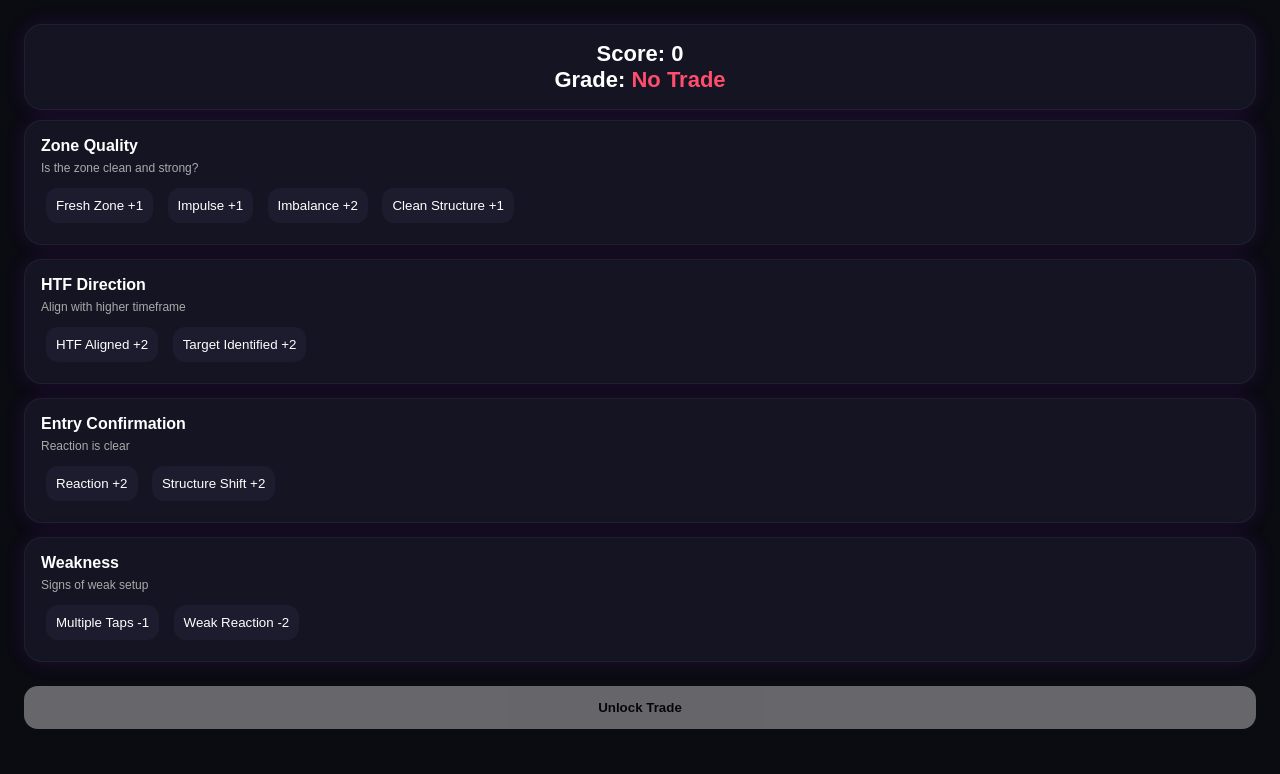
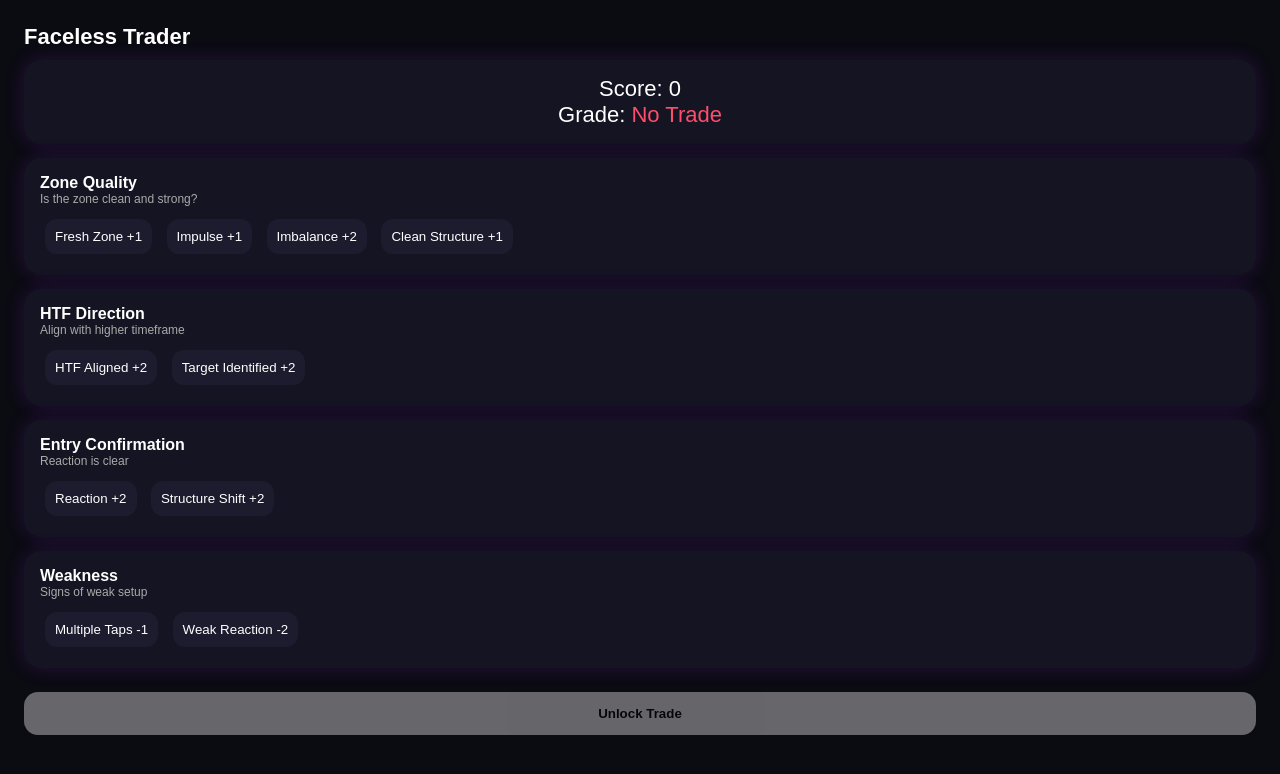
Before and after one commit to corshellerowland-creator/S-D, a plain HTML site: page index.html in a window 1280 px wide. Drawn offline with Linux system fonts and the light colour scheme.

Commit message:
Add files via upload

```diff
--- a/index.html
+++ b/index.html
@@ -2,24 +2,27 @@
 <html>
 <head>
 <meta name="viewport" content="width=device-width, initial-scale=1.0">
-<title>Faceless Trader - Strategy SD</title>
+<title>Faceless Trader</title>
 <style>
 body{background:#0b0b12;color:white;font-family:sans-serif;padding:16px}
-.panel{background:#141422;border-radius:18px;padding:16px;margin-bottom:14px;border:1px solid rgba(255,255,255,0.05);box-shadow:0 0 20px rgba(138,43,226,0.15)}
-.score{text-align:center;font-size:22px;font-weight:bold;margin-bottom:10px}
+.header{font-size:22px;font-weight:bold;margin-bottom:10px}
+.panel{background:#141422;border-radius:18px;padding:16px;margin-bottom:14px;box-shadow:0 0 20px rgba(138,43,226,0.2)}
+.score{font-size:22px;text-align:center}
 .gradeA{color:#00ff9c}
 .gradeB{color:#ffd23f}
 .gradeC{color:#ff4d6d}
-.sectionTitle{font-weight:bold;margin-bottom:6px}
+.sectionTitle{font-weight:bold}
 .desc{font-size:12px;color:#aaa;margin-bottom:8px}
 .btn{padding:10px;border-radius:12px;margin:5px;border:none;background:#1c1c2e;color:white}
 .active{background:linear-gradient(135deg,#8b5cf6,#39b8ff);box-shadow:0 0 10px rgba(138,43,226,0.6)}
+.unlock{width:100%;padding:14px;border-radius:14px;border:none;font-weight:bold;margin-top:10px}
 .locked{opacity:0.4}
-.unlock{width:100%;padding:14px;border-radius:14px;border:none;font-weight:bold;margin-top:10px}
 </style>
 </head>
 
 <body>
+
+<div class="header">Faceless Trader</div>
 
 <div class="panel score">
 Score: <span id="score">0</span><br>
```
